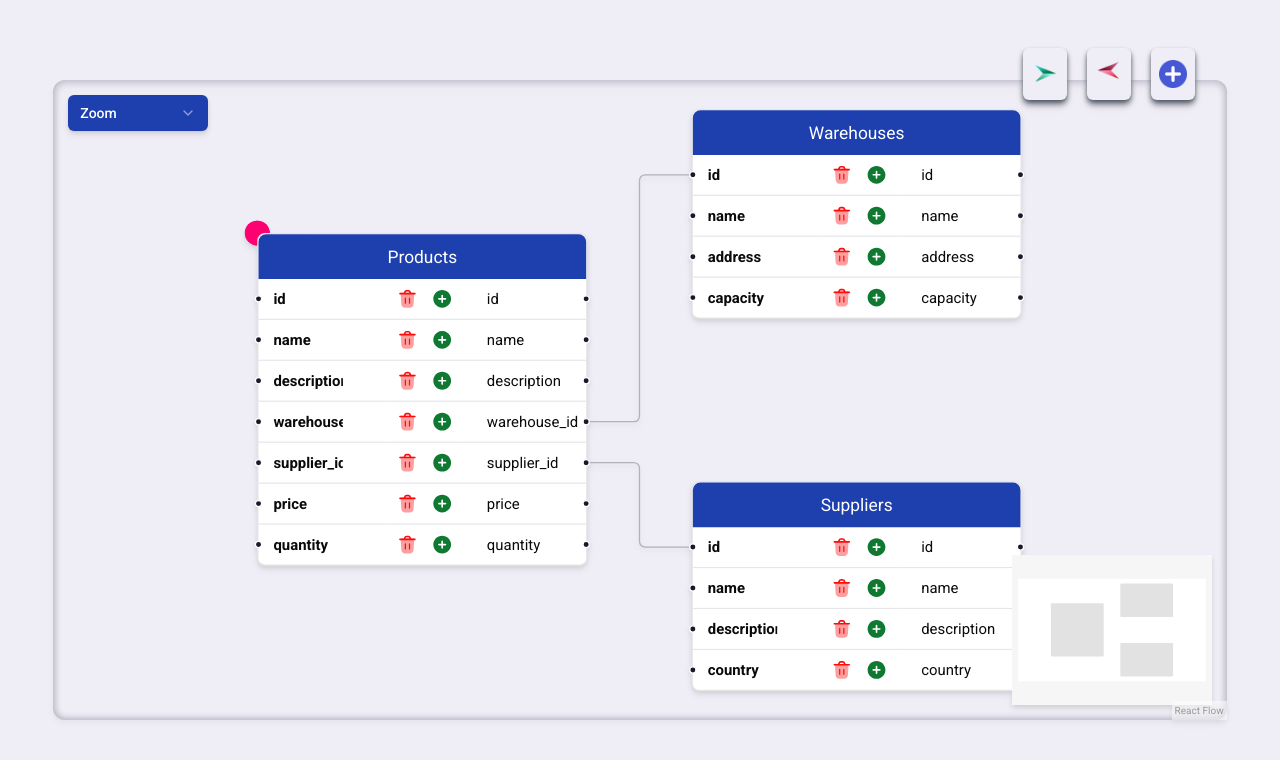
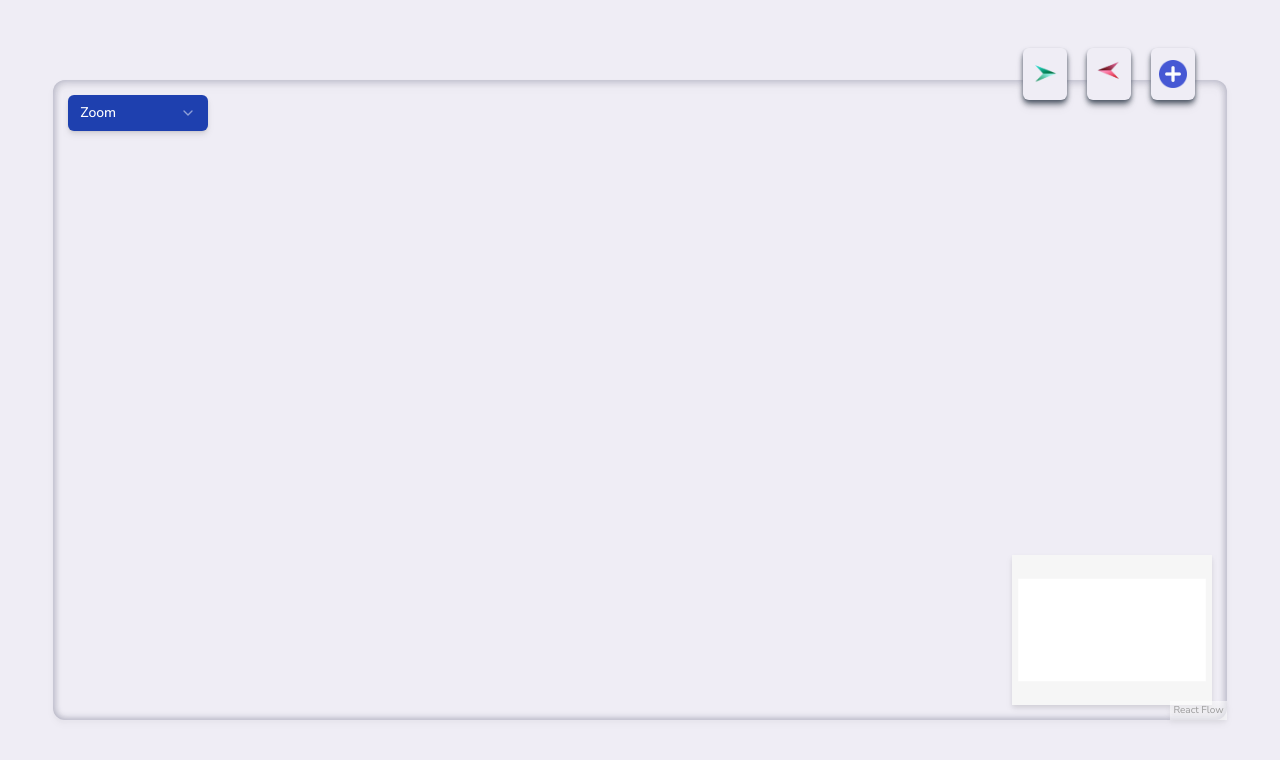
Before and after one commit to moeez5251/ER-Diagram-Maker, a React (Vite) app: page / in a window 1280 px wide. Shown: the top 760 px of the page. Built offline with nearby package versions, Linux system fonts and the light colour scheme.

Commit message:
Add CRUD operation ✨😁 for data

```diff
--- a/index.html
+++ b/index.html
@@ -2,7 +2,7 @@
 <html lang="en">
   <head>
     <meta charset="UTF-8" />
-    <link href="https://fonts.googleapis.com/css2?family=Roboto:ital,wght@0,100..900;1,100..900&display=swap" rel="stylesheet">
+    <link href="https://fonts.googleapis.com/css2?family=Nunito+Sans:ital,opsz,wght@0,6..12,200..1000;1,6..12,200..1000&display=swap" rel="stylesheet">
     <meta name="viewport" content="width=device-width, initial-scale=1.0" />
     <title>ER Diagram Maker</title>
   </head>
--- a/src/App.jsx
+++ b/src/App.jsx
@@ -14,51 +14,7 @@ function App() {
 
 
   const defaultNodes = [
-    {
-      id: "1",
-      position: { x: 0, y: 0 },
-      type: "databaseSchema",
-      data: {
-        label: "Products",
-        schema: [
-          { title: "id", type: "uuid" },
-          { title: "name", type: "varchar" },
-          { title: "description", type: "varchar" },
-          { title: "warehouse_id", type: "uuid" },
-          { title: "supplier_id", type: "uuid" },
-          { title: "price", type: "money" },
-          { title: "quantity", type: "int4" },
-        ],
-      },
-    },
-    {
-      id: "2",
-      position: { x: 350, y: -100 },
-      type: "databaseSchema",
-      data: {
-        label: "Warehouses",
-        schema: [
-          { title: "id", type: "uuid" },
-          { title: "name", type: "varchar" },
-          { title: "address", type: "varchar" },
-          { title: "capacity", type: "int4" },
-        ],
-      },
-    },
-    {
-      id: "3",
-      position: { x: 350, y: 200 },
-      type: "databaseSchema",
-      data: {
-        label: "Suppliers",
-        schema: [
-          { title: "id", type: "uuid" },
-          { title: "name", type: "varchar" },
-          { title: "description", type: "varchar" },
-          { title: "country", type: "varchar" },
-        ],
-      },
-    },
+
   ];
 
   const defaultEdges = [
@@ -94,7 +50,6 @@ function App() {
 
   };
   const handleadding=()=>{
-    console.log(nodes);
     setNodes(
       [...nodes,{
         id:uuidv4(),
--- a/src/components/database-schema-node.tsx
+++ b/src/components/database-schema-node.tsx
@@ -5,7 +5,6 @@ import { v4 as uuidv4 } from 'uuid';
 import { TableBody, TableCell, TableRow } from "@/components/ui/table";
 import { BaseNode } from "@/components/base-node";
 import { LabeledHandle } from "@/components/labeled-handle";
-import { CloudCog } from "lucide-react";
 type DatabaseSchemaNode = Node<{
   label: string;
   schema: { title: string; type: string }[];
@@ -19,18 +18,59 @@ export function DatabaseSchemaNode({
   const [label, setLabel] = useState(data.label);
 
   const handleChange = (event: React.ChangeEvent<HTMLInputElement>) => {
+    for (const nodes of countervalue.nodes) {
+      if (nodes.id === event.target.parentElement.parentElement.getAttribute("data-id")) {
+        nodes.data.label = event.target.value;
+      }
+    }
     setLabel(event.target.value);
   };
-  const handlerowclick = (event: React.ChangeEvent<HTMLElement>) => {
-    // let  parent=event.target.parentElement.parentElement.parentElement.parentElement.parentElement;
-    let parent = event.target.parentElement.parentElement.parentElement.parentElement;
-    console.log(parent);
-    parent.style.display="none";
+  const handlerowclick =async (event: React.ChangeEvent<HTMLElement>) => {
+    let parent = event.target.parentElement.parentElement.parentNode.parentNode.parentElement.parentElement.parentNode.firstElementChild.value;
+    const targetnode = event.target.parentElement.parentElement.parentElement.parentElement.firstChild.firstChild.lastChild.value;
+    let index;
+  await  countervalue.setNodes(prevNodes =>
+      prevNodes.map(node => {
+        if (node.data.label === parent) {
+          // Find the index of the field to remove or modify
+          const index = node.data.schema.findIndex(field => field.title === targetnode);
 
+          // If the schema has only one item, remove the whole node
+          if (node.data.schema.length === 1) {
+            return null; // Remove the node entirely
+          }
+
+          // If the index is found and schema has more than 1 item, remove the item at the index
+          if (index !== -1) {
+            return {
+              ...node,
+              data: {
+                ...node.data,
+                schema: [
+                  ...node.data.schema.slice(0, index),
+                  ...node.data.schema.slice(index + 1)
+                ]
+              }
+            };
+          }
+        }
+        return node; // Return unchanged node
+      }).filter(node => node !== null) // Remove any `null` nodes
+    );
+    console.log(countervalue.nodes);
   }
   const handleclick = (event: React.ChangeEvent<HTMLElement>) => {
     let parent = event.target.parentElement.parentElement.parentNode.parentNode.parentElement.parentElement.parentNode.firstElementChild.value
+    const targetnode = event.target.parentElement.parentElement.parentElement.parentElement.firstChild.firstChild.lastChild.value
     const newField = { title: "no-name", type: "text" };
+    let index;
+    countervalue.nodes.map(node => {
+      if (node.data.label === parent) {
+        index = node.data.schema.findIndex(field => field.title === targetnode);
+      }
+      return null;
+    });
+
     countervalue.setNodes(prevNodes =>
       prevNodes.map(node =>
         node.data.label === parent
@@ -39,8 +79,9 @@ export function DatabaseSchemaNode({
             data: {
               ...node.data,
               schema: [
-                ...node.data.schema,
-                newField
+                ...node.data.schema.slice(0, index),
+                newField,
+                ...node.data.schema.slice(index)
               ]
             }
           }
--- a/src/components/labeled-handle.tsx
+++ b/src/components/labeled-handle.tsx
@@ -1,8 +1,8 @@
-import React, { useState } from "react";
+import React, { useContext, useState } from "react";
 import { cn } from "@/lib/utils";
 import { HandleProps } from "@xyflow/react";
 import { BaseHandle } from "@/components/base-handle";
-
+import { counter } from "../../context/context"
 const flexDirections = {
   top: "flex-col",
   right: "flex-row-reverse justify-end",
@@ -13,22 +13,49 @@ const flexDirections = {
 const LabeledHandle = React.forwardRef<
   HTMLDivElement,
   HandleProps &
-    React.HTMLAttributes<HTMLDivElement> & {
-      title: string;
-      handleClassName?: string;
-      labelClassName?: string;
-    }
+  React.HTMLAttributes<HTMLDivElement> & {
+    title: string;
+    handleClassName?: string;
+    labelClassName?: string;
+  }
 >(
   (
     { className, labelClassName, handleClassName, title, position, ...props },
     ref
   ) => {
-    // State for the input value
     const [label, setLabel] = useState(title);
+    const countervalue = useContext(counter)
+    const handleChange = (event: React.ChangeEvent<HTMLInputElement>) => {
+      let parent = event.target.parentElement.parentElement.parentElement.parentElement.parentElement.parentElement.firstElementChild.value;
+      console.log(event.target.parentElement, event.target.parentElement.getAttribute("title"));
+      const newValue = event.target.value;
+      setLabel(newValue); // Update the label (input field's state)
 
-    // Handler for input changes
-    const handleChange = (event: React.ChangeEvent<HTMLInputElement>) => {
-      setLabel(event.target.value);
+      // Find the title of the parent node to update schema
+      countervalue.setNodes(prevNodes =>
+        prevNodes.map(node => {
+          if (node.data.label === parent) {
+            // Find the index of the schema field to update
+            const index = node.data.schema.findIndex(field => field.title === event.target.parentElement.getAttribute("title"));
+
+            if (index !== -1) {
+              return {
+                ...node,
+                data: {
+                  ...node.data,
+                  schema: [
+                    ...node.data.schema.slice(0, index),
+                    { ...node.data.schema[index], title: newValue }, // Update the schema at the found index
+                    ...node.data.schema.slice(index + 1)
+                  ]
+                }
+              };
+            }
+          }
+          return node;
+        })
+      );
+      console.log(countervalue.nodes);
     };
 
     return (
@@ -42,7 +69,7 @@ const LabeledHandle = React.forwardRef<
         )}
       >
         <BaseHandle position={position} className={handleClassName} {...props} />
-        <input style={{background:"none"}}
+        <input style={{ background: "none" }}
           className={cn(
             "px-3 text-neutral-950  dark:text-neutral-50 w-20 overflow-x-clip border-none  outline-none",
             labelClassName
--- a/src/components/zoom-select.tsx
+++ b/src/components/zoom-select.tsx
@@ -51,18 +51,18 @@ const ZoomSelect = React.forwardRef<
   return (
     <Panel
       ref={ref}
-      className={cn("flex  text-neutral-950 dark:bg-neutral-900 dark:text-neutral-50", className)}
+      className={cn("flex  text-neutral-950 dark:bg-neutral-900 dark:text-neutral-50 font-ubuntu", className)}
       {...props}
     >
       <Select onValueChange={handleZoomChange}>
         <SelectTrigger className="w-[140px] bg-blue-800 text-white font-medium  dark:bg-neutral-900 border-none outline-none">
-          <SelectValue placeholder="Zoom" />
+          <SelectValue className="font-ubuntu font-semibold " placeholder="Zoom" />
         </SelectTrigger>
         <SelectContent>
-          <SelectItem value="best-fit">Best Fit</SelectItem>
+          <SelectItem className="font-ubuntu font-semibold" value="best-fit">Best Fit</SelectItem>
           <div className="mx-2 my-1 border-t" />
           {zoomLevels.map((level) => (
-            <SelectItem key={level} value={level}>
+            <SelectItem className="font-ubuntu font-semibold" key={level} value={level}>
               {`${(parseFloat(level) * 100).toFixed(0)}%`}
             </SelectItem>
           ))}
--- a/tailwind.config.js
+++ b/tailwind.config.js
@@ -15,7 +15,7 @@ export default {
   		colors: {}
   	},
   	fontFamily: {
-  		'ubuntu': 'Roboto'
+  		'ubuntu': 'Nunito Sans'
   	}
   },
   plugins: [require("tailwindcss-animate")],
```
